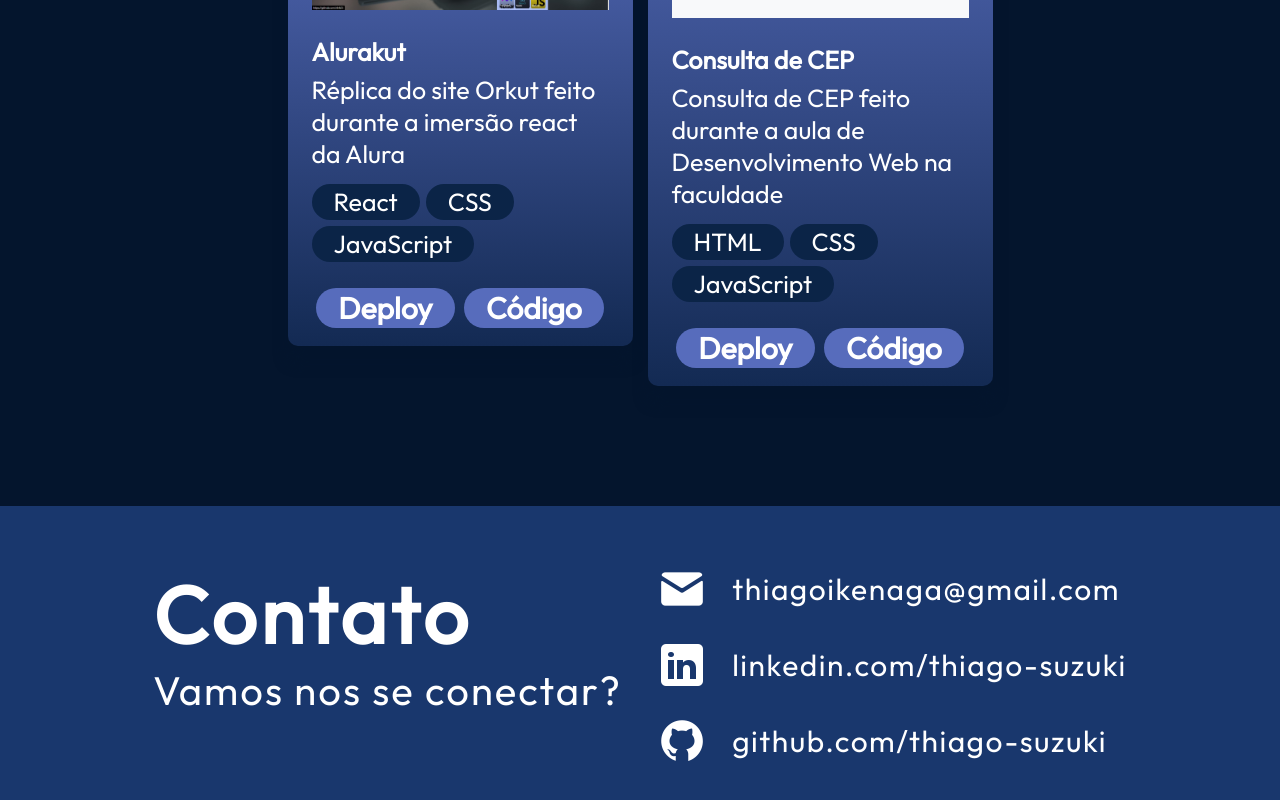
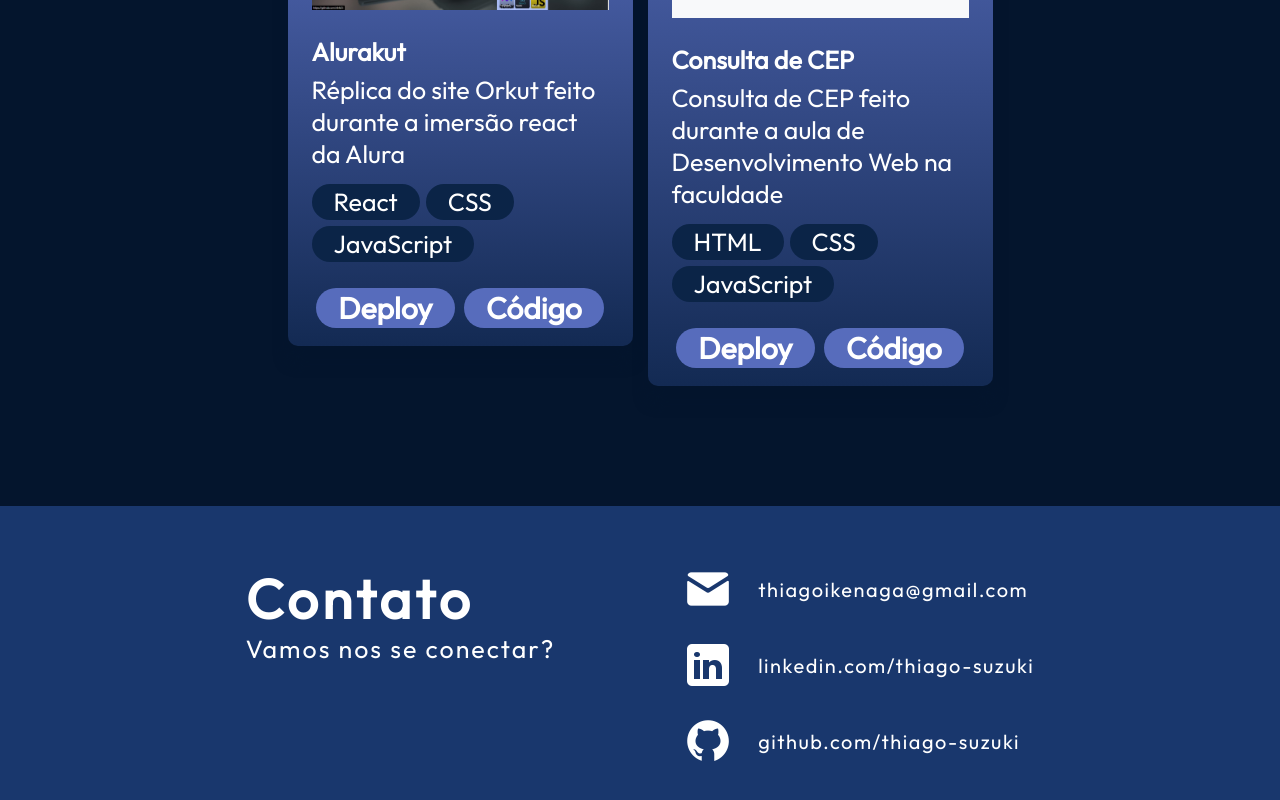
Before and after one commit to thiago-suzuki/my-portfolio, a React (Vite) app: page / in a window 1280 px wide. Shown: the part 6351-7151 px from the top of the page. Built offline with nearby package versions, Linux system fonts and the light colour scheme.

Commit message:
fix size of letter

```diff
--- a/src/components/Contact/Contact.module.css
+++ b/src/components/Contact/Contact.module.css
@@ -13,13 +13,13 @@
 }
 
 .text h2 {
-  font-size: 80px;
+  font-size: 55px;
   font-weight: 700;
   letter-spacing: 4px;
 }
 
 .text p {
-  font-size: 40px;
+  font-size: 25px;
   font-weight: 400;
   letter-spacing: 2px;
 }
@@ -41,7 +41,7 @@
 .link a {
   color: var(--color-text);
   text-decoration: none;
-  font-size: 30px;
+  font-size: 20px;
   font-weight: 400;
   letter-spacing: 1.5px;
 }
--- a/src/components/Experience/Experience.module.css
+++ b/src/components/Experience/Experience.module.css
@@ -27,6 +27,7 @@
   display: flex;
   flex-wrap: wrap;
   gap: 37px;
+  align-content: flex-start;
 }
 
 .skill {
```
